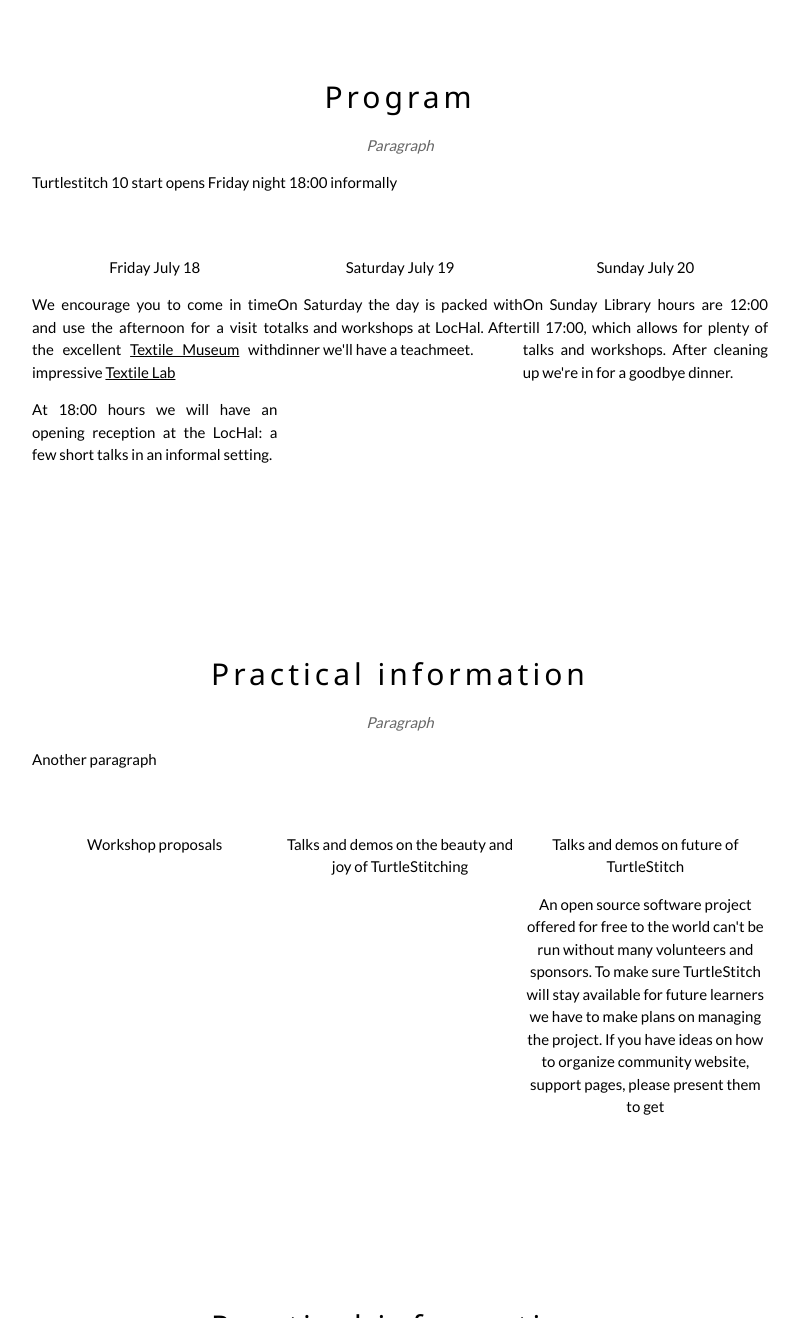
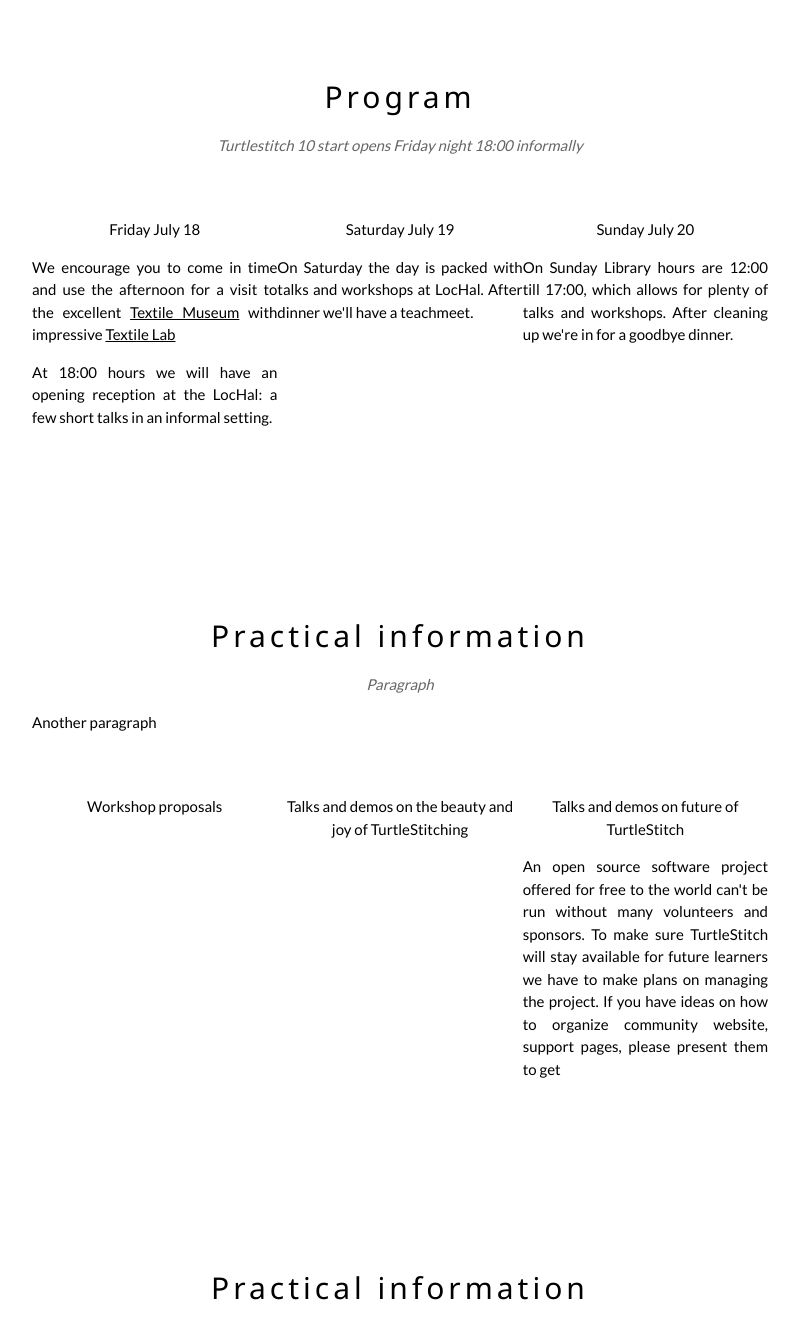
Before and after one commit to xota/turtlestitch10, a plain HTML site: page index.html in a window 1280 px wide. Shown: the part 4820-6138 px from the top of the page, without its empty margins (240-1039 px from the left). Drawn offline with nearby package versions, Linux system fonts and the light colour scheme.

Commit message:
Formatting added w3-justify in blocks

```diff
--- a/index.html
+++ b/index.html
@@ -205,8 +205,8 @@ body {font-family: "Lato", sans-serif}
   <!-- Program  -->
   <div class="w3-container w3-content w3-center w3-padding-64" style="max-width:800px" id="program">
     <h2 class="w3-wide">Program</h2>
-    <p class="w3-opacity"><i>Paragraph</i></p>
-    <p class="w3-justify">Turtlestitch 10 start opens Friday night 18:00 informally</p>
+    <p class="w3-opacity"><i>Turtlestitch 10 start opens Friday night 18:00 informally</i></p>
+    <p class="w3-justify"></p>
     <div class="w3-row w3-padding-32">
       <div class="w3-third">
         <p>Friday July 18</p>
@@ -238,7 +238,7 @@ body {font-family: "Lato", sans-serif}
       </div>
       <div class="w3-third">
         <p>Talks and demos on future of TurtleStitch </p>
-        <p>An open source software project offered for free to the world can't be run without many volunteers and sponsors. To make sure TurtleStitch will stay available for future learners we have to make plans on managing the project. If you have ideas on how to organize community website, support pages, please present them to get 	 </p>
+        <p class="w3-justify">An open source software project offered for free to the world can't be run without many volunteers and sponsors. To make sure TurtleStitch will stay available for future learners we have to make plans on managing the project. If you have ideas on how to organize community website, support pages, please present them to get 	 </p>
       </div>
     </div>
   </div>
```
